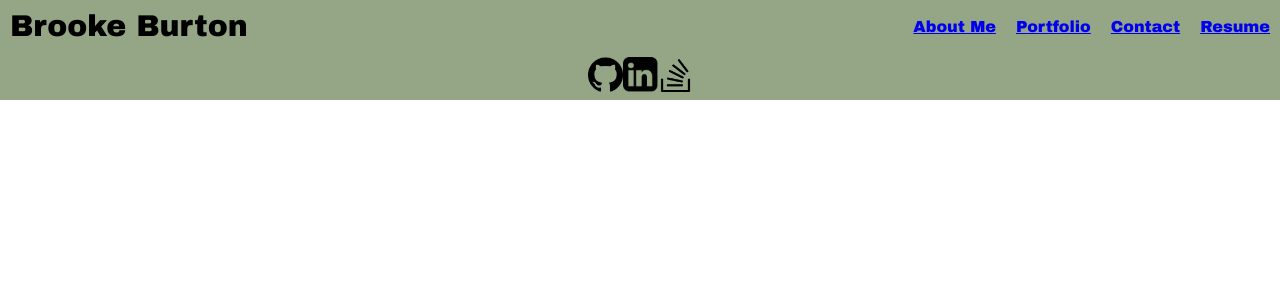
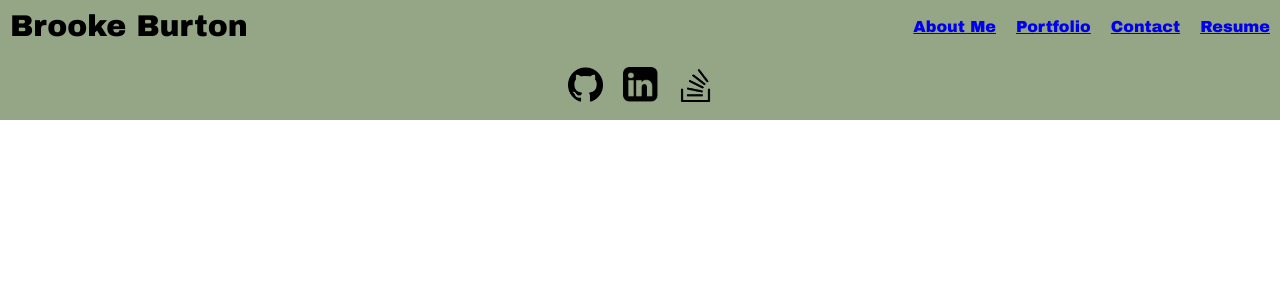
Before and after one commit to bburton5/my-react-portfolio, a React (Create React App) app in the folder my-react-app/: page / in a window 1280 px wide. Shown: the top 300 px of the page. Built offline with nearby package versions, Linux system fonts and the light colour scheme.

Commit message:
added styling to footer

```diff
--- a/my-react-app/src/components/Footer.js
+++ b/my-react-app/src/components/Footer.js
@@ -18,13 +18,22 @@ export default function Footer() {
         padding: "5px",
       }}
     >
-      <a target="_blank" href="https://github.com/bburton5">
+      <a
+        style={{ margin: "10px" }}
+        target="_blank"
+        href="https://github.com/bburton5"
+      >
         <img src={ghlogo} width="35px" />
       </a>
-      <a target="_blank" href="https://www.linkedin.com/in/brookeburton/">
+      <a
+        style={{ margin: "10px" }}
+        target="_blank"
+        href="https://www.linkedin.com/in/brookeburton/"
+      >
         <img src={lilogo} width="35px" />
       </a>
       <a
+        style={{ margin: "10px" }}
         target="_blank"
         href="https://stackexchange.com/users/27185327/brooke-burton"
       >
```
